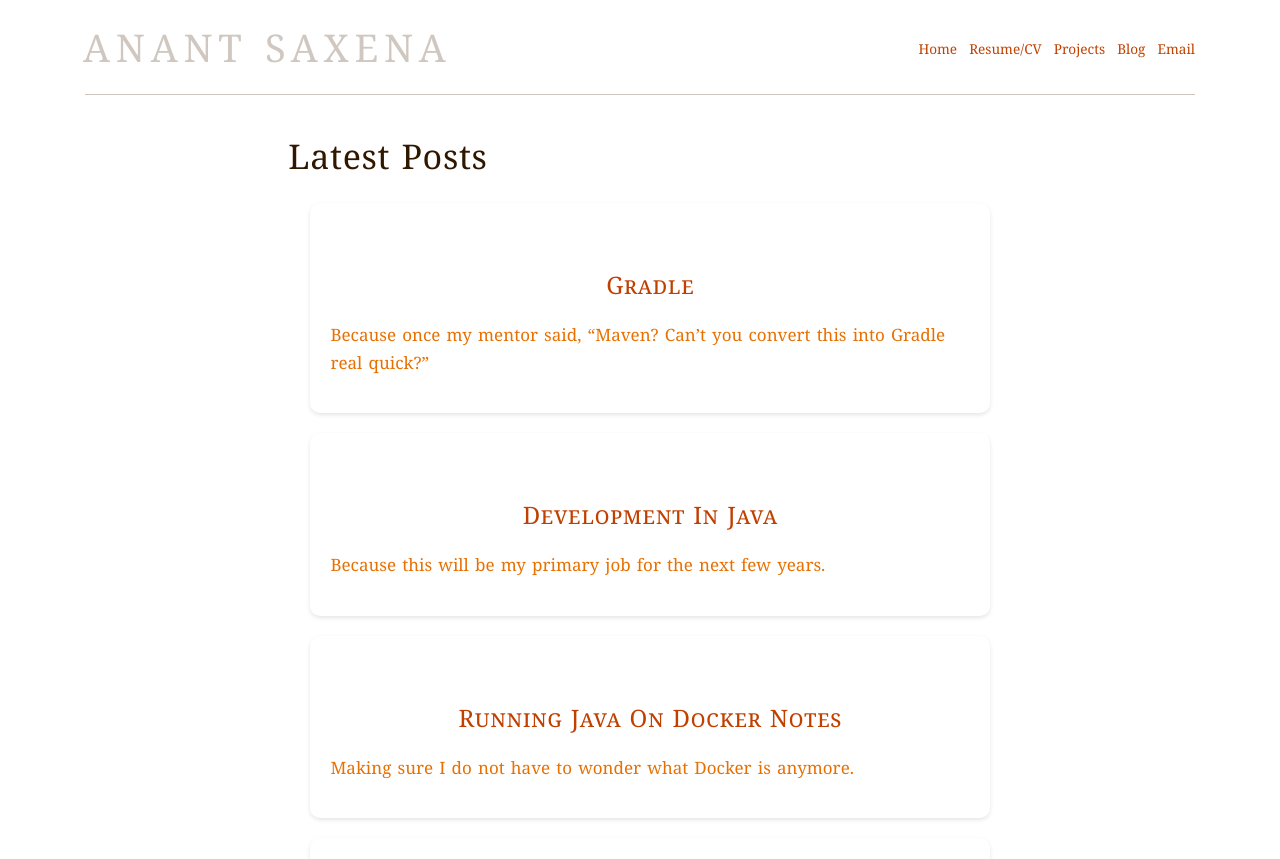
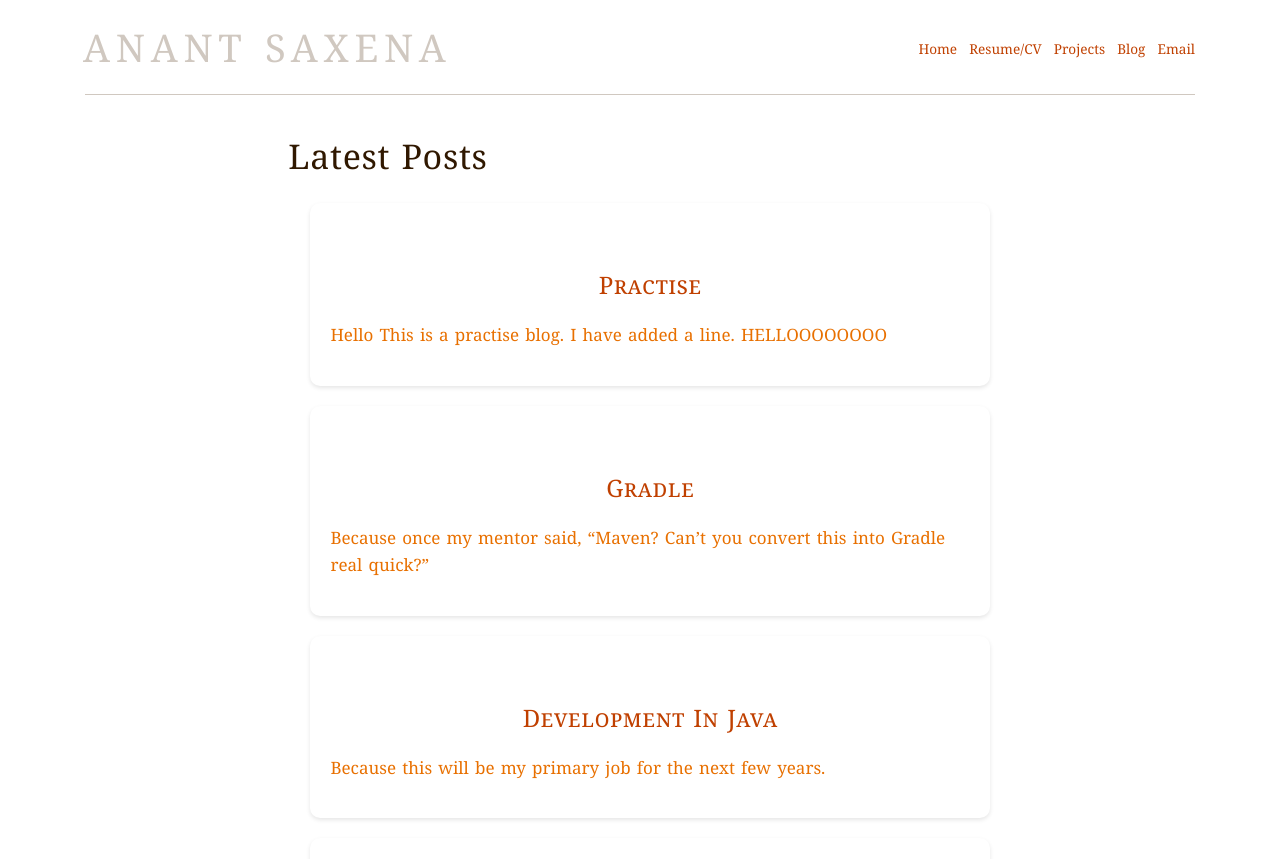
Before and after one commit to loud-mouth/loud-mouth.github.io, a Jekyll site: the page built from blog/index.markdown, in a window 1280 px wide and 900 px high. Shown: the top 859 px of the window. Built offline with Jekyll 4.4.1, drawn with Linux system fonts in a browser that asks for light colours; nearby versions of some CDN libraries.

Commit message:
Added para, and maybe somehting else
Added a line to the new para. Everything good.

```diff
--- a/_posts/2023-05-23-Practise.markdown
+++ b/_posts/2023-05-23-Practise.markdown
@@ -1,7 +1,9 @@
 ---
 layout: post
 author: Anant
-published: false
+# published: false
 ---
 
-Hello This is a practise blog. I have added a line.
+Hello This is a practise blog. I have added a line. HELLOOOOOOOO
+
+Now i have added a paragraph. I want this new line to be part of the last commit.
```
